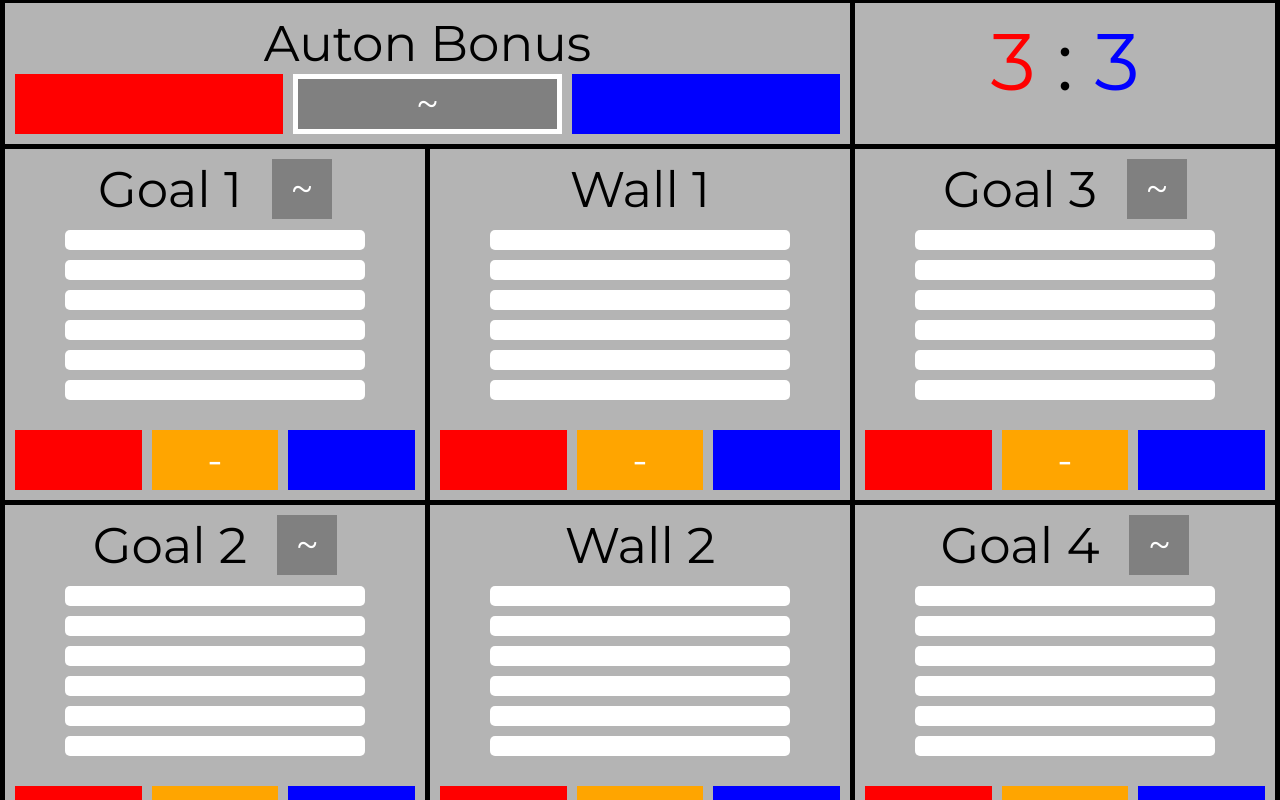
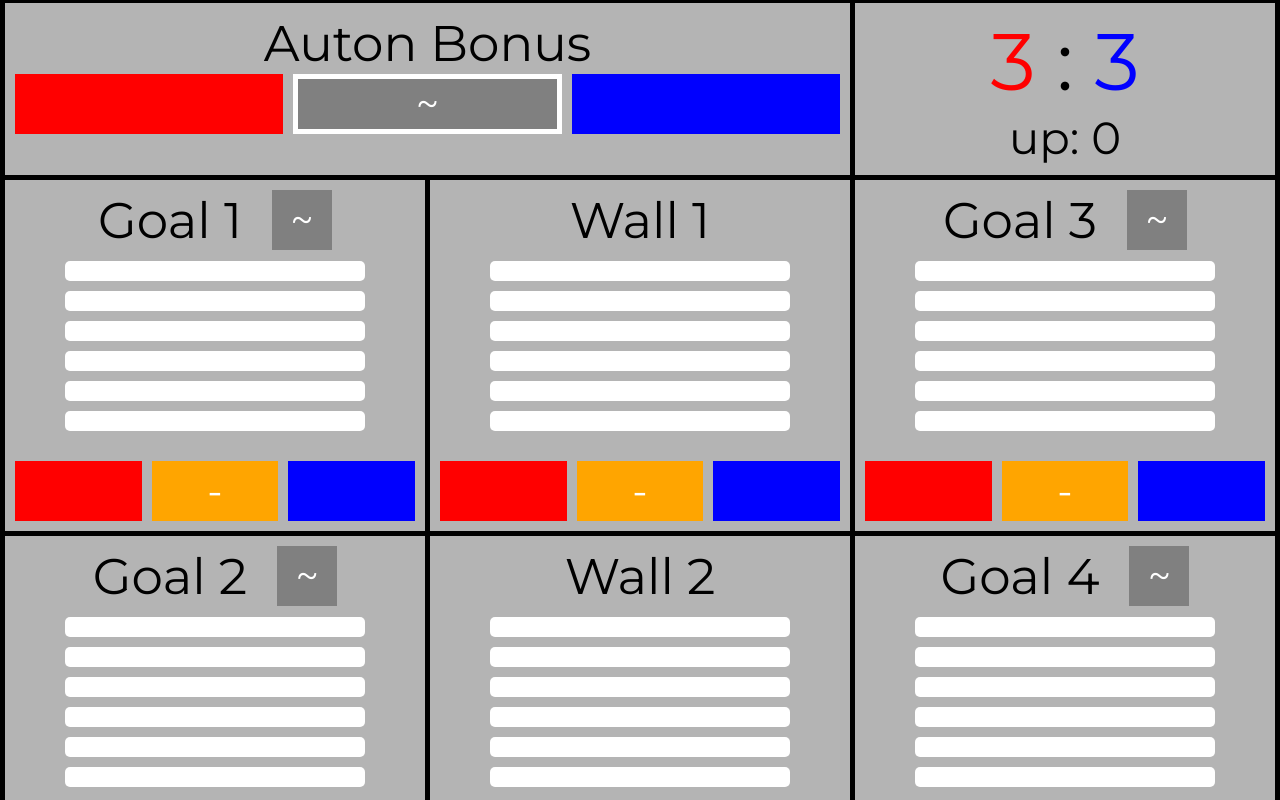
Before and after one commit to AbeetoChanito/AbeetoChanito.github.io, a SvelteKit app: page / in a window 1280 px wide. Shown: the top 800 px of the page. Built offline with nearby package versions, Linux system fonts and the light colour scheme.

Commit message:
show delta score

```diff
--- a/src/routes/+page.svelte
+++ b/src/routes/+page.svelte
@@ -68,9 +68,24 @@
                 </div>
             </td>
             <td colspan="1" class="score">
-                <span style="color: red">{scores[0]}</span>
-                :
-                <span style="color: blue">{scores[1]}</span>
+                <span
+                    style="margin-bottom: 0; display: flex; flex-direction: column; align-items: center;"
+                >
+                    <span>
+                        <span style="color: red;">{scores[0]}</span>
+                        :
+                        <span style="color: blue">{scores[1]}</span>
+                    </span>
+                    <span
+                        style="font-size: 45px; color: {scores[0] > scores[1]
+                            ? 'red'
+                            : scores[0] === scores[1]
+                              ? 'black'
+                              : 'blue'}"
+                    >
+                        up: {Math.abs(scores[0] - scores[1])}
+                    </span>
+                </span>
             </td>
         </tr>
     </thead>
@@ -84,10 +99,10 @@
                     name="Wall 1"
                 />
             </td>
-            <td><Stack bind:scores={mobileGoalScores[2]} name="Goal 3"/></td>
+            <td><Stack bind:scores={mobileGoalScores[2]} name="Goal 3" /></td>
         </tr>
         <tr>
-            <td><Stack bind:scores={mobileGoalScores[3]} name="Goal 2"/></td>
+            <td><Stack bind:scores={mobileGoalScores[3]} name="Goal 2" /></td>
             <td>
                 <Stack
                     bind:scores={mobileGoalScores[4]}
@@ -95,7 +110,7 @@
                     name="Wall 2"
                 />
             </td>
-            <td><Stack bind:scores={mobileGoalScores[5]} name="Goal 4"/></td>
+            <td><Stack bind:scores={mobileGoalScores[5]} name="Goal 4" /></td>
         </tr>
         <tr>
             <td>
@@ -107,7 +122,7 @@
                     name="Red"
                 />
             </td>
-            <td><Stack bind:scores={mobileGoalScores[7]} name="Goal 5"/></td>
+            <td><Stack bind:scores={mobileGoalScores[7]} name="Goal 5" /></td>
             <td>
                 <Stack
                     bind:scores={mobileGoalScores[8]}
--- a/src/routes/Stack.svelte
+++ b/src/routes/Stack.svelte
@@ -110,7 +110,7 @@
                 class="{color}-btn"
                 on:click={() => addSquare(color)}
                 aria-label="add {color} ring"
-                style="{excludedColor !== "none" ? "width: 50% !important;" : ""}"
+                style={excludedColor !== "none" ? "width: 50% !important;" : ""}
             ></button>
         {/if}
         {#if color === "none"}
@@ -120,7 +120,7 @@
                     removeSquare();
                 }}
                 aria-label="remove ring"
-                style="{excludedColor !== "none" ? "width: 50% !important;" : ""}"
+                style={excludedColor !== "none" ? "width: 50% !important;" : ""}
             ></button>
         {/if}
     {/each}
```
Lines whose indentation alone changed are shown as unchanged.
